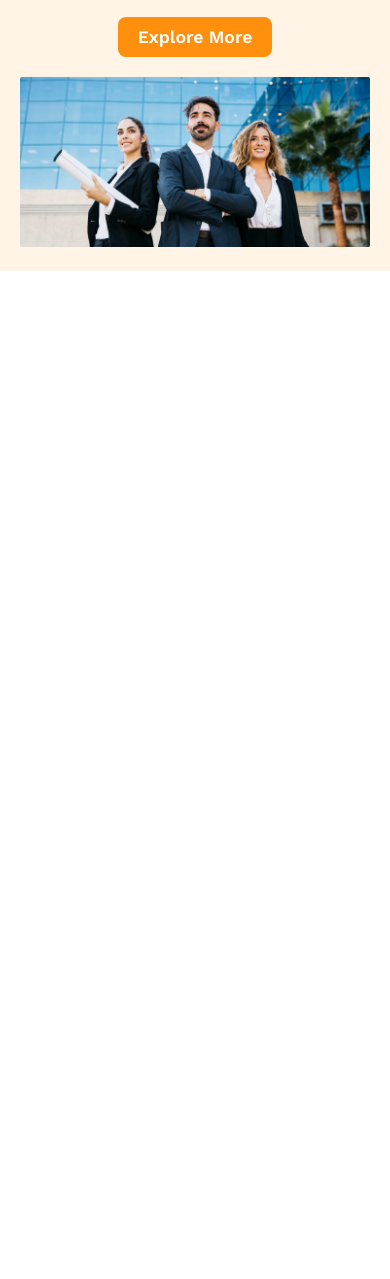
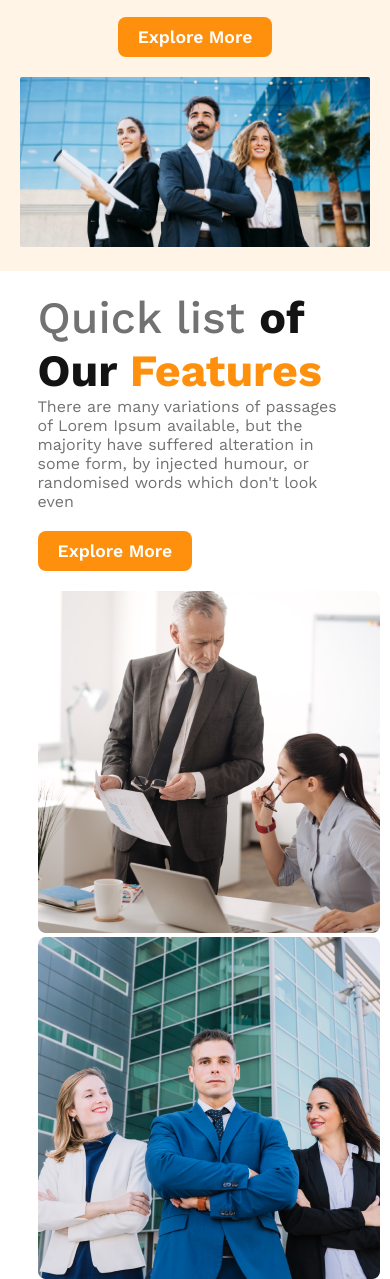
Before and after one commit to Th3At0nic/g3-architect-website1, a plain HTML site: page index.html in a window 390 px wide. Shown: the part 650-1929 px from the top of the page. Before the commit the page ends 921 px from the top, so only its background shows below. Drawn offline with nearby package versions, Linux system fonts and the light colour scheme.

Commit message:
added main section's quick features and made responsive for mobile and tab

```diff
--- a/index.html
+++ b/index.html
@@ -19,7 +19,7 @@
       </nav>
       <div class="banner">
         <div class="banner-content">
-          <h2 class="banner-title">Brand New<br>Group of Architects</h2>
+          <h2 class="banner-title">Brand New<br />Group of Architects</h2>
           <p class="banner-description">
             There are many variations of passages of Lorem Ipsum available, but
             the majority have suffered alteration in some form, by injected
@@ -30,5 +30,24 @@
         <img src="/images/banner.png" alt="" />
       </div>
     </header>
+    <main>
+      <div class="quick-list-container">
+        <div class="team-img-container">
+          <img src="/images/team1.png" alt="" />
+          <img src="/images/team2.png" alt="" />
+          <img src="/images/team3.png" alt="" />
+          <img src="/images/team4.png" alt="" />
+        </div>
+        <div class="team-description-container">
+          <h3 class="team-description-title"><span id="quick-list">Quick list </span><span id="of-our">of Our</span><span id="features"> Features</span></h3>
+          <p class="team-description">
+            There are many variations of passages of Lorem Ipsum available, but
+            the majority have suffered alteration in some form, by injected
+            humour, or randomised words which don't look even
+          </p>
+          <button class="btn-primary">Explore More</button>
+        </div>
+      </div>
+    </main>
   </body>
 </html>
--- a/styles/architect.css
+++ b/styles/architect.css
@@ -8,10 +8,10 @@
   margin: 0;
 }
 
-.btn-primary{
+.btn-primary {
   border-radius: 8px;
   border: 0;
-    background: #FF900E;
+  background: #ff900e;
   padding: 10px 20px;
   color: #fff;
   font-size: 1.1rem;
@@ -57,38 +57,101 @@ nav li {
   font-weight: 700;
   color: #131313;
 }
-.banner-description{
-    color:#727272;
+.banner-description {
+  color: #727272;
   font-size: 1rem;
   font-weight: 400;
   margin: 20px;
 }
-.banner img{
+.banner img {
   margin-top: 20px;
   width: 100%;
 }
 
 /* mobile device responsive */
 @media screen and (max-width: 576px) {
-  header{
+  header {
     padding: 20px;
   }
-  nav{
+  nav {
     flex-direction: column;
   }
-  nav ul{
+  nav ul {
     flex-direction: column;
   }
 }
 
 /* medium device responsive */
 @media screen and (min-width: 576px) and (max-width: 960px) {
-    header{
+  header {
     padding: 20px;
   }
-    nav{
+  nav {
     flex-direction: column;
     gap: 20px;
     margin-bottom: 20px;
   }
 }
+
+/* main section styles */
+.quick-list-container {
+  display: flex;
+  justify-content: center;
+  align-items: center;
+  padding: 10px 301px;
+}
+.team-img-container {
+  max-width: 60%;
+}
+.team-description-container {
+  max-width: 40%;
+}
+.team-description-title {
+  font-size: 2.8rem;
+  font-weight: 700;
+}
+#quick-list {
+  font-weight: 500;
+  color: #727272;
+}
+#of-our {
+  color: #131313;
+}
+#features {
+  color: #ff900e;
+}
+.team-description {
+  color: #727272;
+  font-weight: 400;
+  font-size: 1rem;
+  margin-bottom: 20px;
+}
+
+@media screen and (max-width: 576px) {
+  .quick-list-container {
+    flex-direction: column-reverse;
+    padding: 20px;
+  }
+  .team-img-container {
+    max-width: 90%;
+  }
+  .team-description-container {
+    max-width: 90%;
+    margin-bottom: 20px;
+  }
+}
+
+@media screen and (min-width: 576px) and (max-width: 960px) {
+  .quick-list-container {
+    flex-direction: column-reverse;
+    padding: 10px;
+    margin: 30px auto;
+    gap: 30px;
+  }
+  .team-img-container{
+    max-width: 80%;
+  }
+  .team-description-container{
+    max-width: 80%;
+  }
+}
```
Lines whose indentation alone changed are shown as unchanged.
